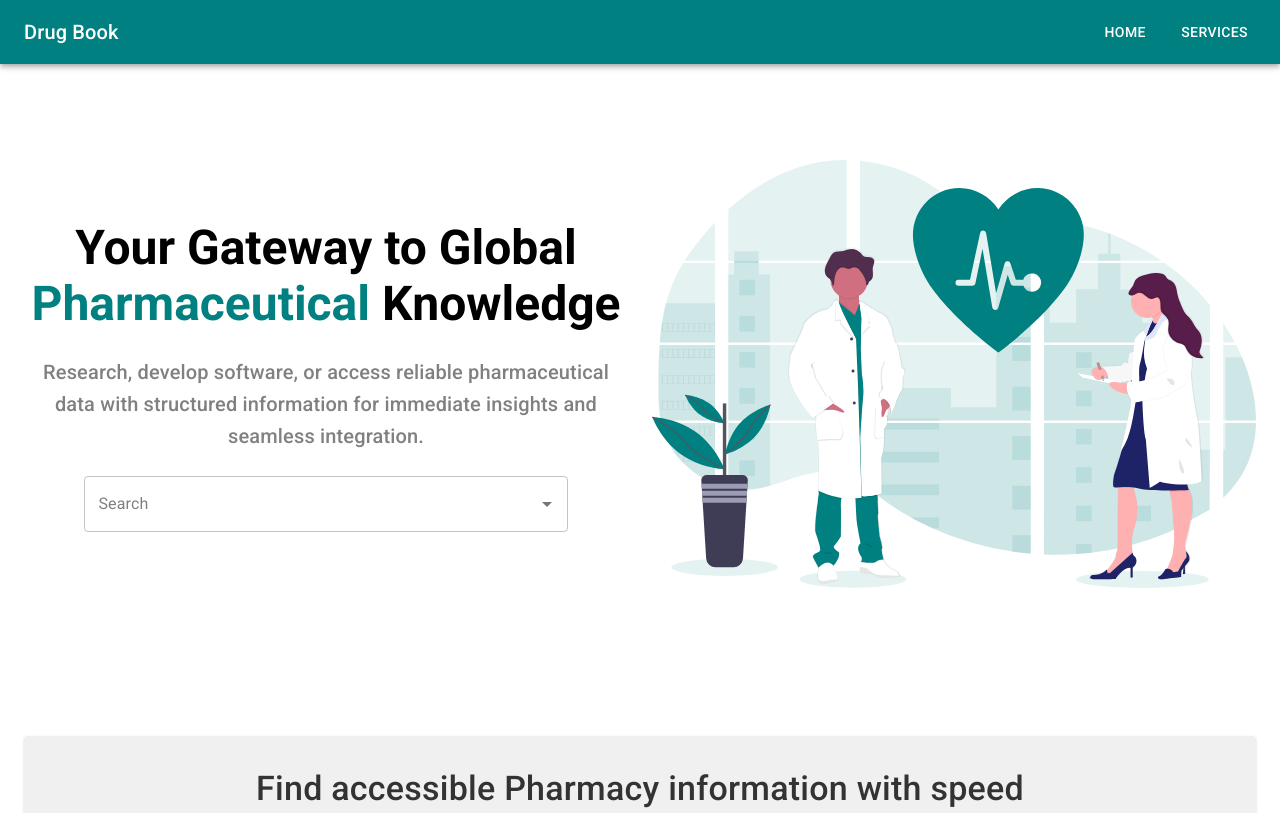
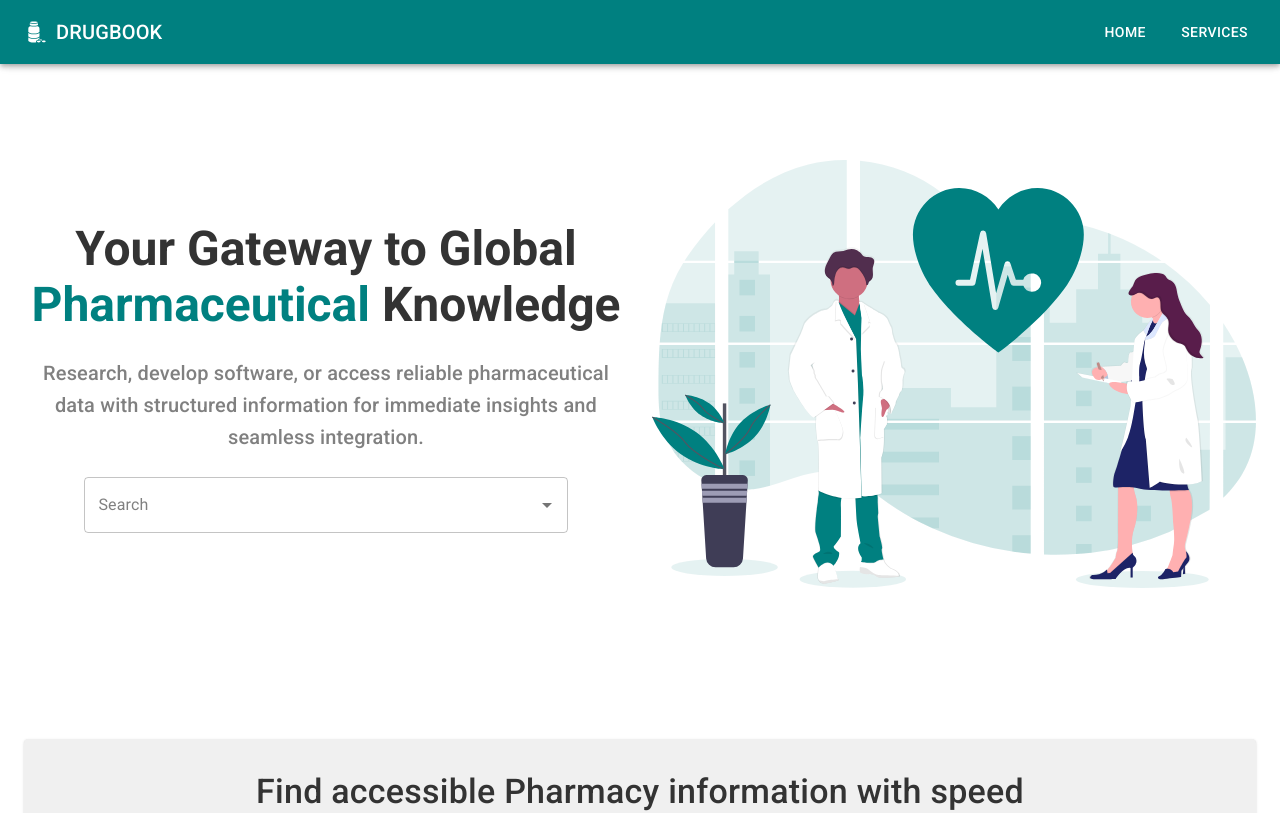
Before and after one commit to beMimg/drugbook, a React (Create React App) app: page / in a window 1280 px wide. Shown: the top 813 px of the page. Built offline with nearby package versions, Linux system fonts and the light colour scheme.

Commit message:
Nav bar hides on scroll

```diff
--- a/src/components/Layout.tsx
+++ b/src/components/Layout.tsx
@@ -7,8 +7,8 @@ import {
 } from "@mui/material";
 import { Outlet } from "react-router-dom";
 import Footer from "./Footer/Footer";
-import Nav from "./Navbar/Nav";
 import theme from "../theme/theme";
+import HideAppBar from "./Navbar/Nav";
 
 const Layout = () => {
   return (
@@ -19,7 +19,7 @@ const Layout = () => {
         minHeight="100vh"
         height={"100%"}
       >
-        <Nav />
+        <HideAppBar />
         <Container
           component="main"
           maxWidth={"xl"}
--- a/src/components/Navbar/Nav.tsx
+++ b/src/components/Navbar/Nav.tsx
@@ -1,25 +1,43 @@
-import {
-  AppBar,
-  Box,
-  Button,
-  Container,
-  IconButton,
-  Toolbar,
-  Typography,
-} from "@mui/material";
-import { Link } from "react-router-dom";
+import * as React from "react";
+import AppBar from "@mui/material/AppBar";
+import Toolbar from "@mui/material/Toolbar";
+import Typography from "@mui/material/Typography";
+import CssBaseline from "@mui/material/CssBaseline";
+import useScrollTrigger from "@mui/material/useScrollTrigger";
+import Slide from "@mui/material/Slide";
+import { Link } from "react-router-dom"; // Assuming you're using React Router for navigation
+import { Box, Button, Container } from "@mui/material";
+import medicinePillsWhite from "../../assets/images/medicine_pills_white.svg";
 
-const Nav = () => {
+interface Props {
+  window?: () => Window;
+}
+
+function HideOnScroll(props: Props) {
+  const { window } = props;
+  const trigger = useScrollTrigger({
+    target: window ? window() : undefined,
+  });
+
   return (
-    <AppBar position="static" color={"primary"}>
+    <Slide appear={false} direction="down" in={!trigger}>
+      <AppBar>
         <Container maxWidth={"xl"}>
           <Toolbar disableGutters>
             <Typography
               variant="h6"
               component="div"
-            sx={{ flexGrow: 1, textDecoration: "none", color: "inherit" }}
+              sx={{
+                flexGrow: 1,
+                textDecoration: "none",
+                color: "inherit",
+                display: "flex",
+                alignItems: "center",
+                gap: 1,
+              }}
             >
-            Drug Book
+              <img src={medicinePillsWhite} alt="" style={{ height: "24px" }} />
+              DRUGBOOK
             </Typography>
             <Box sx={{ display: "flex", gap: 2 }}>
               <Button color="inherit" component={Link} to="/">
@@ -32,7 +50,16 @@ const Nav = () => {
           </Toolbar>
         </Container>
       </AppBar>
+    </Slide>
   );
-};
+}
 
-export default Nav;
+export default function HideAppBar(props: Props) {
+  return (
+    <React.Fragment>
+      <CssBaseline />
+      <HideOnScroll {...props} />
+      <Toolbar />
+    </React.Fragment>
+  );
+}
```
Also changed, not shown: src/assets/images/medicine-pills-theme.svg (added), src/assets/images/medicine_pills_white.svg (added). Lines whose indentation alone changed are shown as unchanged.
